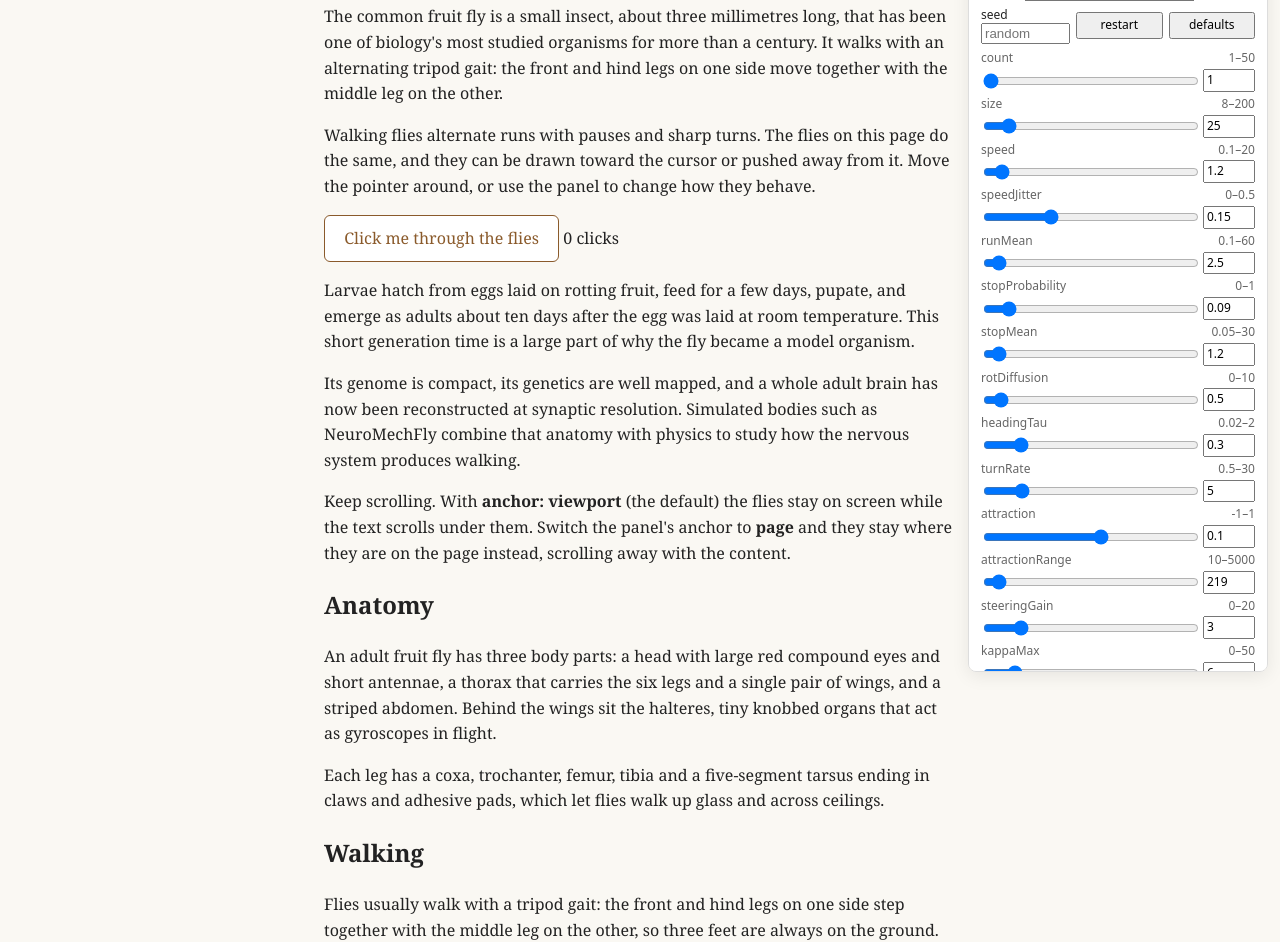
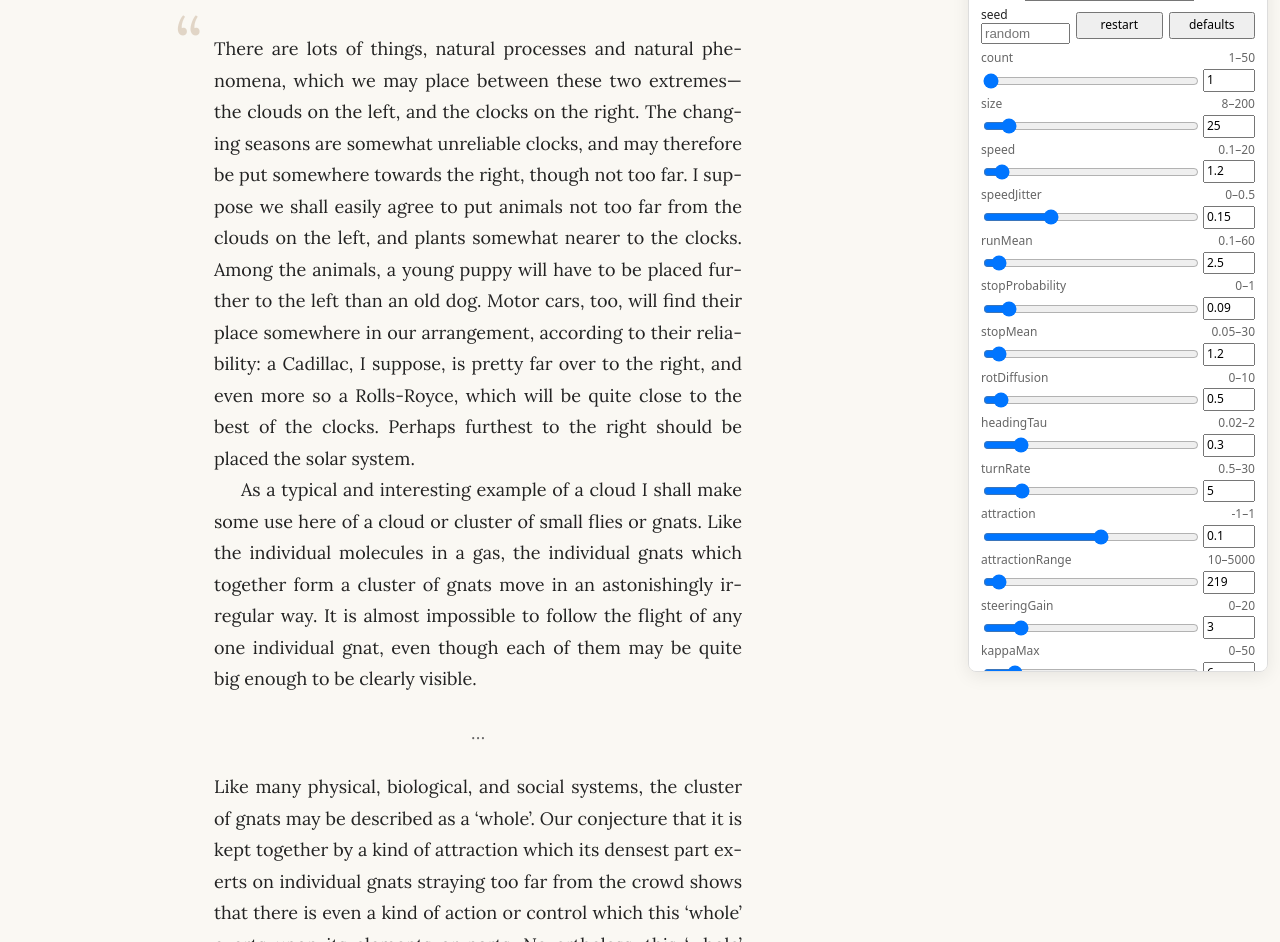
Before and after one commit to sungsushi/browserfly, a website: page demo/index.html in a window 1280 px wide. Shown: the part 116-1058 px from the top of the page. Drawn offline with Linux system fonts and the light colour scheme.

Commit message:
Demo: Popper's Of Clouds and Clocks as the page text, set in Lora
Replaces the Drosophila introduction with the user's chosen passage. The panel starts
collapsed on narrow screens; e2e test 2 clicks the panel's collapse button instead of the
removed demo button.

Co-Authored-By: Claude Opus 5.5 <noreply@anthropic.com>

```diff
--- a/demo/index.html
+++ b/demo/index.html
@@ -3,15 +3,27 @@
 <head>
 <meta charset="utf-8">
 <meta name="viewport" content="width=device-width, initial-scale=1">
-<title>Fruit-fly demo</title>
+<title>Of Clouds and Clocks</title>
+<link rel="preconnect" href="https://fonts.googleapis.com">
+<link rel="preconnect" href="https://fonts.gstatic.com" crossorigin>
+<link href="https://fonts.googleapis.com/css2?family=Lora:ital,wght@0,400;0,600;1,400&display=swap" rel="stylesheet">
 <style>
   :root { color-scheme: light; --ink: #222; --muted: #666; --panel: rgba(255, 255, 255, 0.94); --line: #ddd; --accent: #8a5a2b; }
   * { box-sizing: border-box; }
-  body { margin: 0; font: 16px/1.6 Georgia, 'Times New Roman', serif; color: var(--ink); background: #faf8f3; }
-  main { max-width: 42rem; margin: 0 auto; padding: 3rem 1.25rem 6rem; }
-  h1 { font-weight: normal; font-size: 2.2rem; margin: 0 0 0.5rem; }
-  #target { font: inherit; padding: 0.6rem 1.2rem; border: 1px solid var(--accent); background: #fff; color: var(--accent); border-radius: 6px; cursor: pointer; }
-  #target:hover { background: #fff5ea; }
+  body { margin: 0; font: 18px/1.75 Lora, Georgia, 'Times New Roman', serif; color: var(--ink); background: #faf8f3;
+    text-rendering: optimizeLegibility; font-kerning: normal; font-variant-ligatures: common-ligatures; }
+  main { max-width: 36rem; margin: 0 auto; padding: 5rem 1.5rem 7rem; }
+  /* Keep the text clear of the fixed parameter panel on wide screens. */
+  @media (min-width: 900px) { main { margin-left: max(1.5rem, calc((100vw - 36rem - 324px) / 2)); } }
+  h1 { font-weight: 400; font-style: italic; font-size: 1.05rem; letter-spacing: 0.02em; color: var(--muted); margin: 0 0 2.5rem; }
+  blockquote { margin: 0; position: relative; hanging-punctuation: first; }
+  blockquote::before { content: '\201C'; position: absolute; left: -0.55em; top: -0.35em; font-size: 4.5rem; line-height: 1; color: rgba(138, 90, 43, 0.22); }
+  blockquote p { margin: 0; text-align: justify; hyphens: auto; -webkit-hyphens: auto; }
+  blockquote p + p { text-indent: 1.5em; }
+  .elision { text-align: center; text-indent: 0; letter-spacing: 0.6em; color: var(--muted); margin: 1.4rem 0 1.4rem 0.6em; }
+  .elision + p { text-indent: 0; }
+  figcaption { margin-top: 2.25rem; text-align: right; font-size: 0.95rem; color: var(--muted); }
+  figcaption cite { font-style: italic; }
   #panel { position: fixed; top: 12px; right: 12px; width: 300px; max-height: calc(100vh - 24px); overflow: auto; z-index: 10;
     background: var(--panel); border: 1px solid var(--line); border-radius: 8px; padding: 10px 12px;
     font: 12px/1.4 ui-sans-serif, system-ui, sans-serif; box-shadow: 0 4px 18px rgba(0, 0, 0, 0.08); }
@@ -33,23 +45,18 @@
 </head>
 <body>
 <main>
-  <h1>Drosophila melanogaster</h1>
-  <p>The common fruit fly is a small insect, about three millimetres long, that has been one of biology's most studied organisms for more than a century. It walks with an alternating tripod gait: the front and hind legs on one side move together with the middle leg on the other.</p>
-  <p>Walking flies alternate runs with pauses and sharp turns. The flies on this page do the same, and they can be drawn toward the cursor or pushed away from it. Move the pointer around, or use the panel to change how they behave.</p>
-  <p><button id="target" type="button">Click me through the flies</button> <span id="clicks">0 clicks</span></p>
-  <p>Larvae hatch from eggs laid on rotting fruit, feed for a few days, pupate, and emerge as adults about ten days after the egg was laid at room temperature. This short generation time is a large part of why the fly became a model organism.</p>
-  <p>Its genome is compact, its genetics are well mapped, and a whole adult brain has now been reconstructed at synaptic resolution. Simulated bodies such as NeuroMechFly combine that anatomy with physics to study how the nervous system produces walking.</p>
-  <p>Keep scrolling. With <b>anchor: viewport</b> (the default) the flies stay on screen while the text scrolls under them. Switch the panel's anchor to <b>page</b> and they stay where they are on the page instead, scrolling away with the content.</p>
-  <h2>Anatomy</h2>
-  <p>An adult fruit fly has three body parts: a head with large red compound eyes and short antennae, a thorax that carries the six legs and a single pair of wings, and a striped abdomen. Behind the wings sit the halteres, tiny knobbed organs that act as gyroscopes in flight.</p>
-  <p>Each leg has a coxa, trochanter, femur, tibia and a five-segment tarsus ending in claws and adhesive pads, which let flies walk up glass and across ceilings.</p>
-  <h2>Walking</h2>
-  <p>Flies usually walk with a tripod gait: the front and hind legs on one side step together with the middle leg on the other, so three feet are always on the ground. At higher speeds they step about ten to fifteen times a second.</p>
-  <p>Between runs they pause, groom, and turn sharply. Over longer distances, these runs and turns add up to a random walk that can be biased toward attractive odours or away from threats.</p>
-  <h2>Flight</h2>
-  <p>Fruit flies beat their wings about two hundred times a second. They can take off in a few hundredths of a second when startled, choosing a direction away from the looming threat before they leave the ground.</p>
-  <p style="height: 50vh"></p>
-  <p>The end.</p>
+  <h1>Of Clouds and Clocks</h1>
+  <figure style="margin: 0">
+    <blockquote>
+      <p>There are lots of things, natural processes and natural phenomena, which we may place between these two extremes&mdash;the clouds on the left, and the clocks on the right. The changing seasons are somewhat unreliable clocks, and may therefore be put somewhere towards the right, though not too far. I suppose we shall easily agree to put animals not too far from the clouds on the left, and plants somewhat nearer to the clocks. Among the animals, a young puppy will have to be placed further to the left than an old dog. Motor cars, too, will find their place somewhere in our arrangement, according to their reliability: a Cadillac, I suppose, is pretty far over to the right, and even more so a Rolls-Royce, which will be quite close to the best of the clocks. Perhaps furthest to the right should be placed the solar system.</p>
+      <p>As a typical and interesting example of a cloud I shall make some use here of a cloud or cluster of small flies or gnats. Like the individual molecules in a gas, the individual gnats which together form a cluster of gnats move in an astonishingly irregular way. It is almost impossible to follow the flight of any one individual gnat, even though each of them may be quite big enough to be clearly visible.</p>
+      <p class="elision" aria-label="passage omitted">&hellip;</p>
+      <p>Like many physical, biological, and social systems, the cluster of gnats may be described as a &lsquo;whole&rsquo;. Our conjecture that it is kept together by a kind of attraction which its densest part exerts on individual gnats straying too far from the crowd shows that there is even a kind of action or control which this &lsquo;whole&rsquo; exerts upon its elements or parts. Nevertheless, this &lsquo;whole&rsquo; can be used to dispel the widespread &lsquo;holistic&rsquo; belief that a &lsquo;whole&rsquo; is always more than the mere sum of its parts. I do not deny that it may sometimes be so. Yet the cluster of gnats is an example of a whole that is indeed nothing but the sum of its parts&mdash;and in a very precise sense; for not only is it completely described by describing the movements of all the individual gnats, but the movement of the whole is, in this case, precisely the (vectorial) sum of the movements of its constituent members, divided by the number of the members.</p>
+      <p>An example (in many ways similar) of a biological system or &lsquo;whole&rsquo; which exerts some control over the highly irregular movements of its parts would be a picnicking family&mdash;parents with a few children and a dog&mdash;roaming the woods for hours, but never straying far from the family car (which acts like a centre of attraction, as it were). This system may be said to be even more cloudy&mdash;that is, less regular in the movement of its parts&mdash;than our cloud of gnats.</p>
+      <p>I hope you will now have before you an idea of my two prototypes or paradigms, the clouds on the left and the clocks on the right, and of the way in which we can arrange many kinds of things, and many kinds of systems, between them. I am sure you have caught some vague, general idea of the arrangement, and you need not worry if your idea is still a bit foggy, or cloudy.</p>
+    </blockquote>
+    <figcaption>&mdash; Karl Popper, <cite>Of Clouds and Clocks</cite>, Arthur Holly Compton Memorial Lecture, 1965</figcaption>
+  </figure>
 </main>
 
 <aside id="panel">
@@ -95,11 +102,6 @@
   const swarm = Fly.create(options);
   window.swarm = swarm;
 
-  let clicks = 0;
-  document.getElementById('target').addEventListener('click', () => {
-    clicks++;
-    document.getElementById('clicks').textContent = `${clicks} click${clicks === 1 ? '' : 's'}`;
-  });
 
   const SKIP = new Set(['zIndex']);
   const sliders = document.getElementById('sliders');
@@ -153,6 +155,11 @@
     seedBox.value = '';
     refresh();
   });
+  // On narrow screens the panel would cover the text: start collapsed there.
+  if (matchMedia('(max-width: 640px)').matches) {
+    document.getElementById('panel').classList.add('collapsed');
+    document.getElementById('collapse').textContent = '+';
+  }
   document.getElementById('collapse').addEventListener('click', (e) => {
     const p = document.getElementById('panel');
     p.classList.toggle('collapsed');
```
Also changed, not shown: PROGRESS.md (+2 -0 lines), test/e2e/demo.spec.js (+7 -4 lines).
